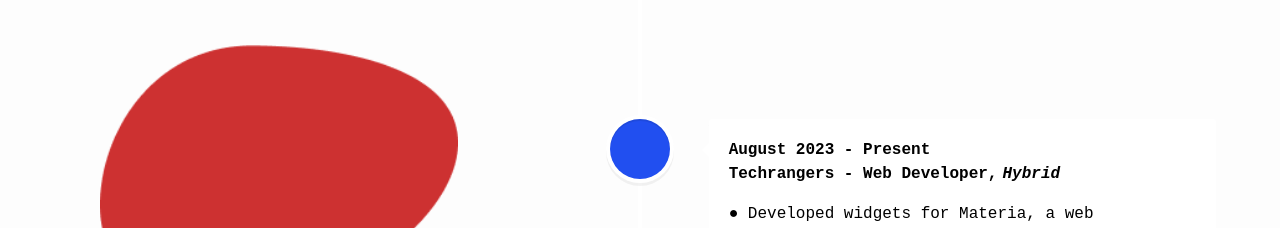
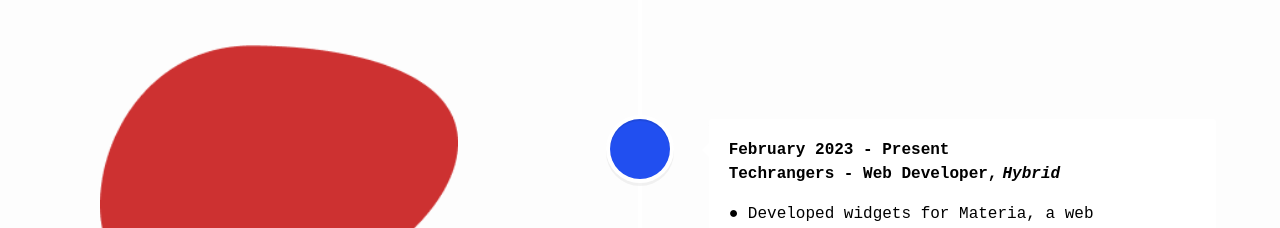
Before and after one commit to DynieM/Portfolio-Site, a React (Vite) app: page / in a window 1280 px wide. Shown: the part 1500-1728 px from the top of the page. Built offline with nearby package versions, Linux system fonts and the light colour scheme; a web font is replaced by a local one.

Commit message:
update dates

```diff
--- a/src/components/Experience.jsx
+++ b/src/components/Experience.jsx
@@ -73,7 +73,7 @@ const Experience = () => {
 							}}
 						>
 							<div style={{ fontWeight: "bold", fontSize: "16px" }}>
-								August 2023 - Present
+								February 2023 - Present
 							</div>
 
 							<div
@@ -113,7 +113,7 @@ const Experience = () => {
 							}}
 						>
 							<div style={{ fontWeight: "bold", fontSize: "16px" }}>
-								August 2023 - Present
+								August 2022 - May 2022
 							</div>
 
 							<div
```
